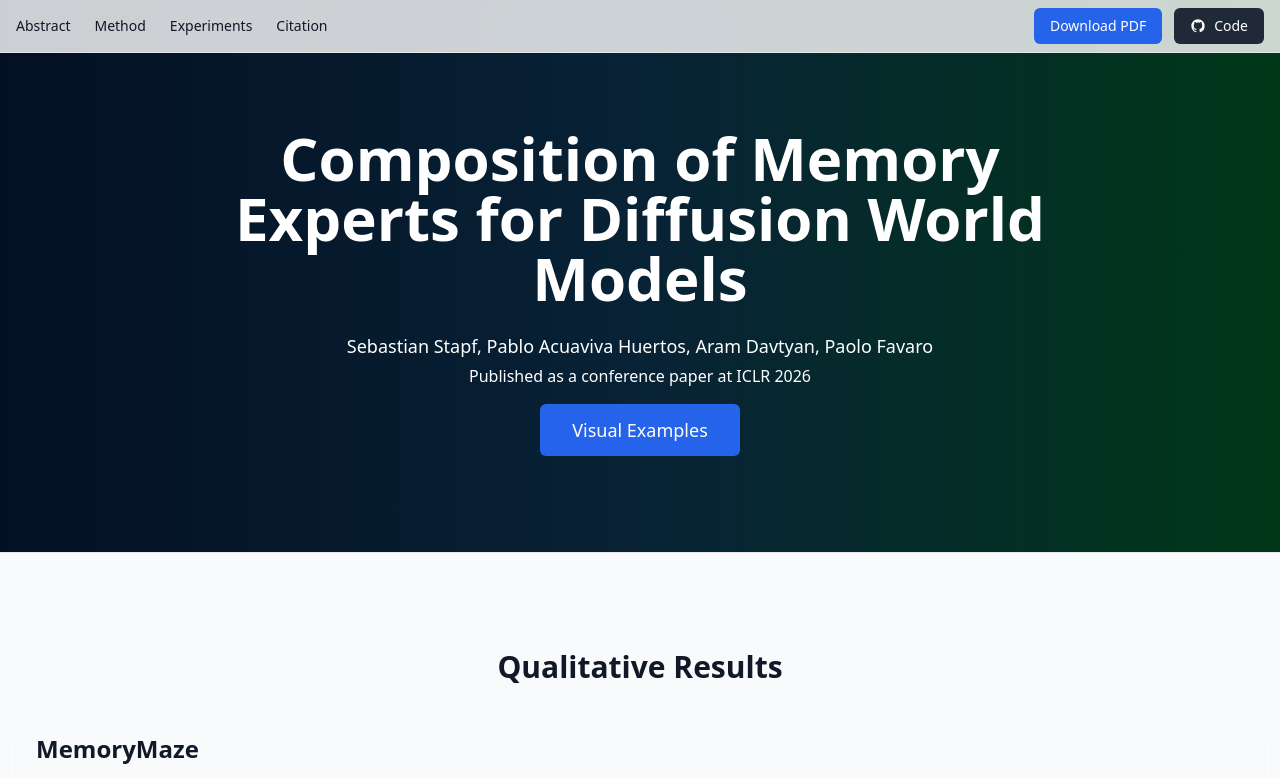
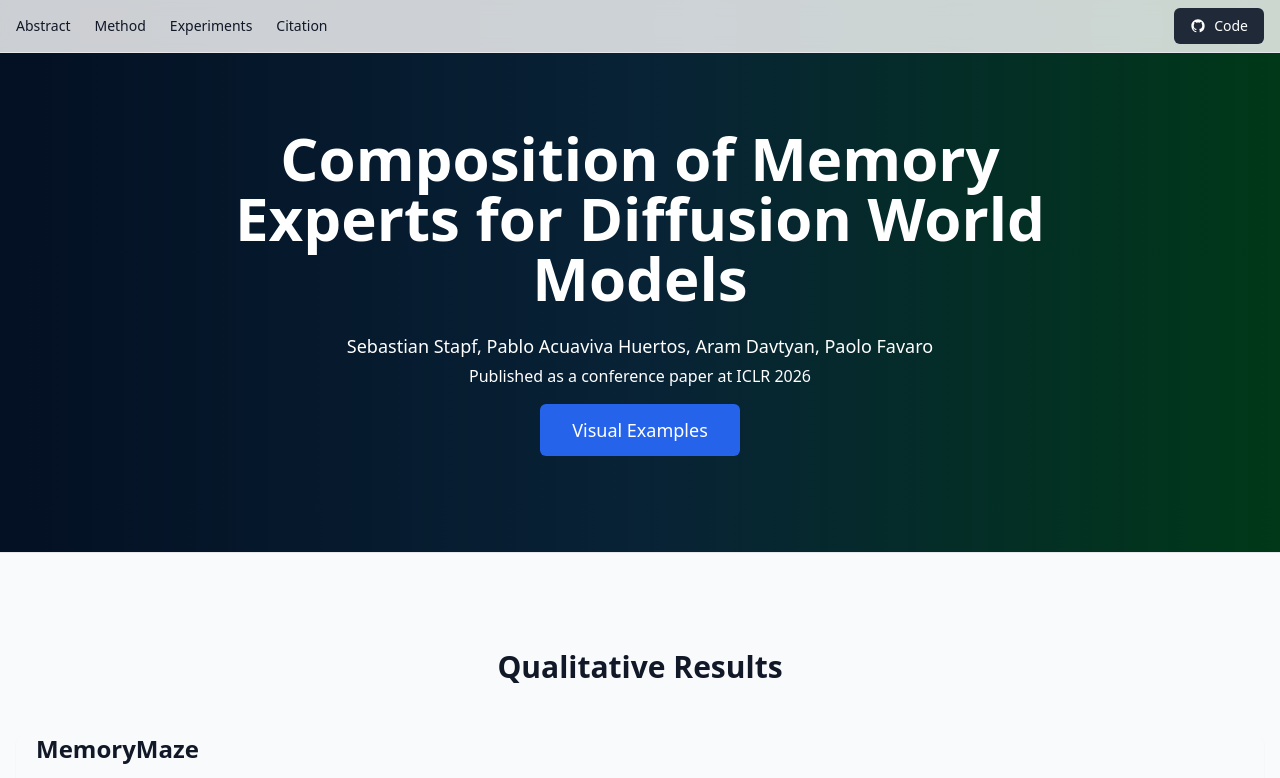
Before and after one commit to Wiqzard/composition-of-memory-experts, a plain HTML site: page docs/index.html in a window 1280 px wide. Shown: the top 778 px of the page. Drawn offline with nearby package versions, Linux system fonts and the light colour scheme.

Commit message:
Remove Download PDF button from website header

```diff
--- a/docs/index.html
+++ b/docs/index.html
@@ -119,9 +119,6 @@
         <a href="#citation" class="hover:text-blue-600">Citation</a>
       </nav>
       <div class="hidden sm:flex items-center space-x-3">
-        <a href="paper.pdf"
-          class="bg-blue-600 hover:bg-blue-700 text-white text-sm font-medium rounded-md px-4 py-2">Download
-          PDF</a>
         <a href="https://github.com/Wiqzard/composition-of-memory-experts"
           class="bg-gray-800 hover:bg-gray-900 text-white text-sm font-medium rounded-md px-4 py-2 flex items-center">
           <svg class="w-4 h-4 mr-2" fill="currentColor" viewBox="0 0 24 24" aria-hidden="true">
```
